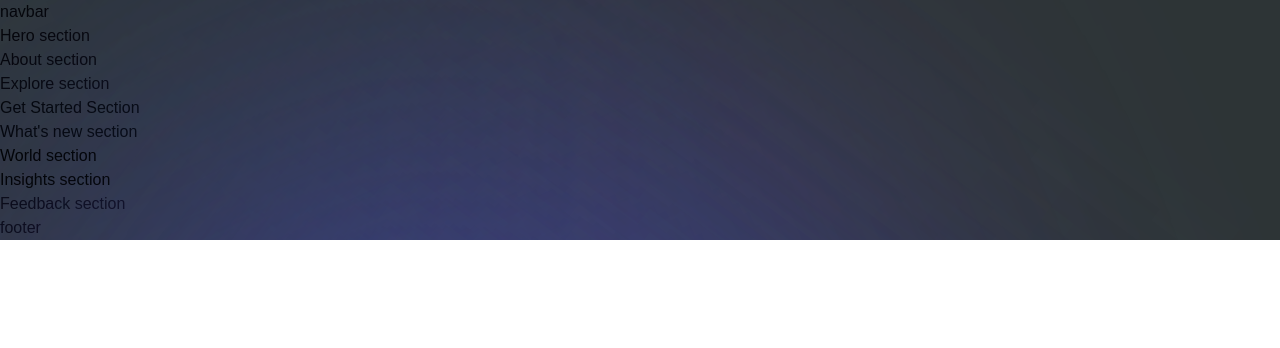
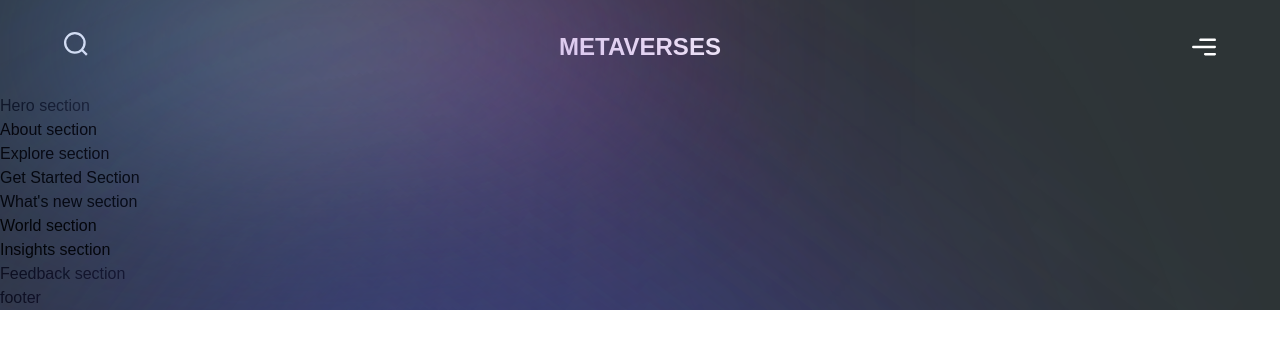
Before and after one commit to rsshonjoydas/metaverse, a Next.js app: page / in a window 1280 px wide. Shown: the top 348 px of the page. Built offline with nearby package versions, Linux system fonts and the light colour scheme; a web font is replaced by a local one.

Commit message:
ci: navbar

```diff
--- a/components/Navbar.tsx
+++ b/components/Navbar.tsx
@@ -1,9 +1,30 @@
 'use client';
 
+import { motion } from 'framer-motion';
+import Image from 'next/image';
+import styles from '../styles';
+import { navVariants } from '../utils/motion';
+
 const Navbar = () => (
-  <nav>
-    navbar
-  </nav>
+  <motion.nav
+    variants={navVariants}
+    initial='hidden'
+    whileInView='show'
+    className={`${styles.xPaddings} py-8 relative`}
+  >
+    <div className='absolute w-[50%] inset-0 gradient-01' />
+    <div className={`${styles.innerWidth} mx-auto flex justify-between gap-8`}>
+      <Image
+        src='/search.svg'
+        alt='Search'
+        width='24'
+        height='24'
+        className='w-[24px] h-[24px] object-contain'
+      />
+      <h2 className='font-extrabold text-[24px] leading-[30px] text-white'>METAVERSES</h2>
+      <Image src='/menu.svg' alt='Menu' height='24' width='24' />
+    </div>
+  </motion.nav>
 );
 
 export default Navbar;
```
